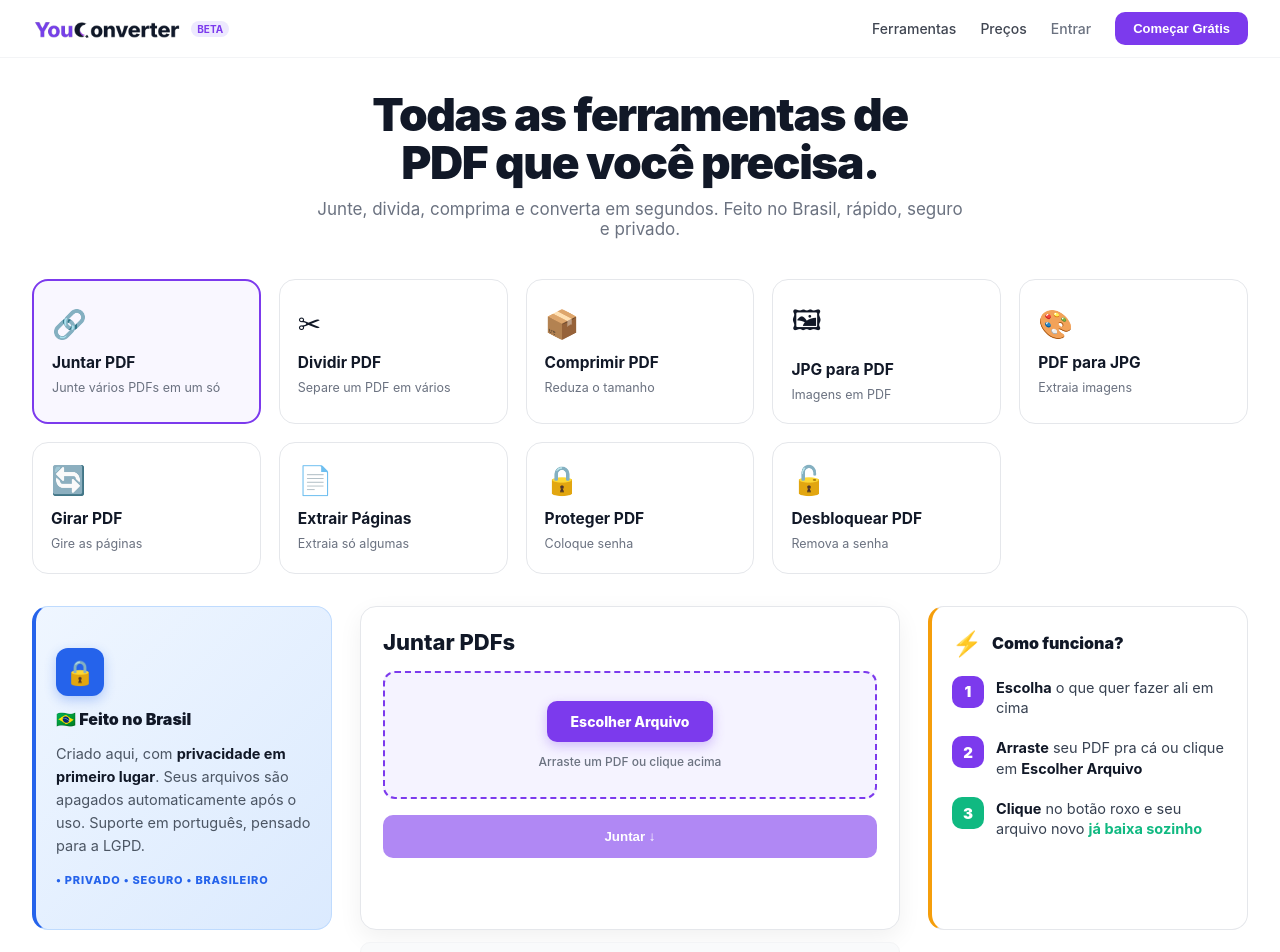
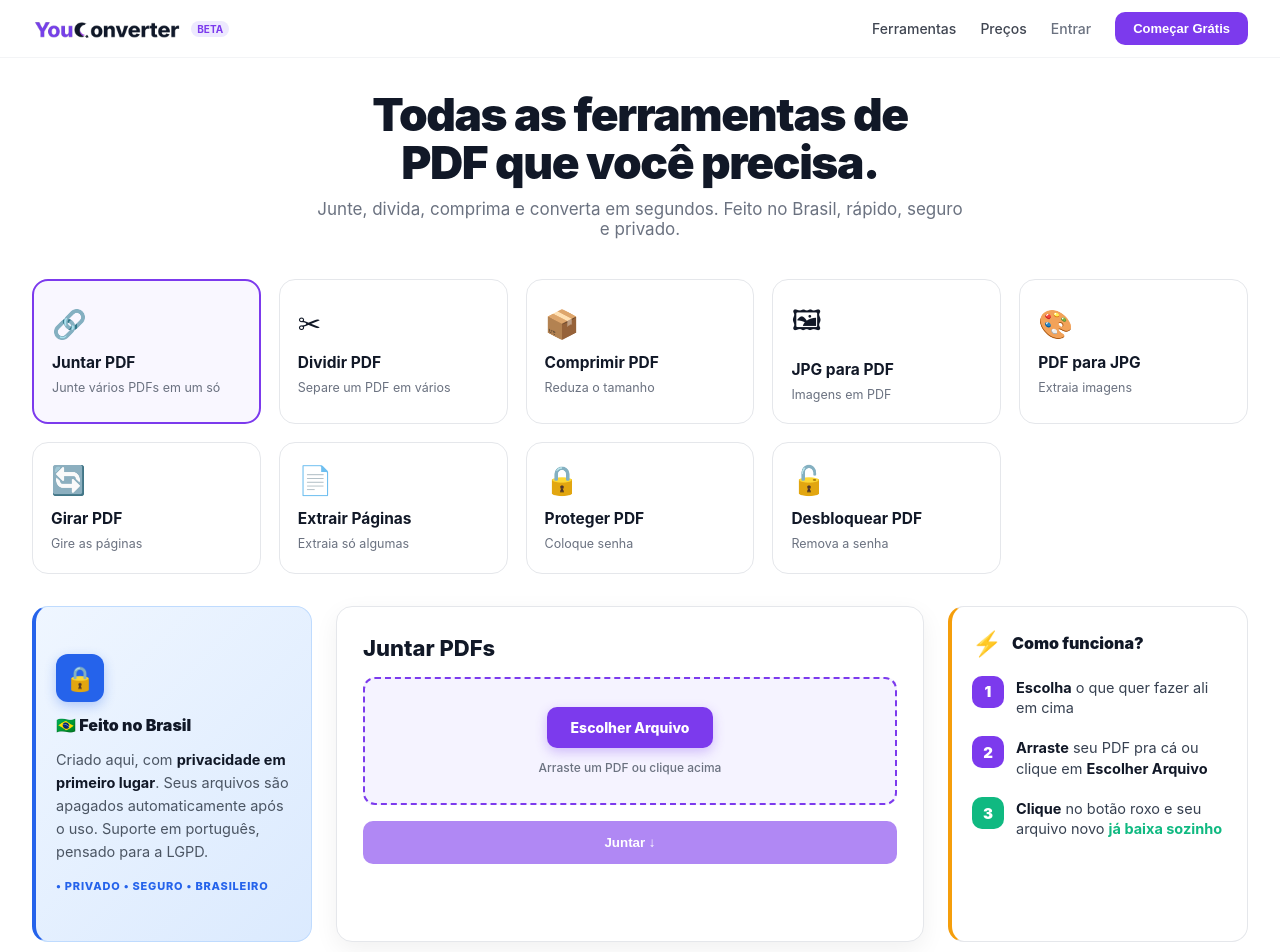
Before and after one commit to leofonsecadasilveira-boop/youconverter, a React (Vite) app in the folder frontend/: page / in a window 1280 px wide. Shown: the top 952 px of the page. Built offline with nearby package versions, Linux system fonts and the light colour scheme.

Commit message:
feat: centro mais largo - drop zone 185px

```diff
--- a/frontend/src/App.jsx
+++ b/frontend/src/App.jsx
@@ -102,7 +102,7 @@ export default function App() {
         </div>
 
         {/* ÁREA COM INSTRUÇÕES LATERAIS DESTACADAS */}
-        <div className="action-area-wrapper" style={{display:'grid', gridTemplateColumns:'300px 1fr 320px', gap:'28px', marginTop:'32px', alignItems:'stretch'}}>
+        <div className="action-area-wrapper" style={{display:'grid', gridTemplateColumns:'280px 1.25fr 300px', gap:'24px', marginTop:'32px', alignItems:'stretch'}}>
 
           {/* ESQUERDA - DESTAQUE */}
           <div className="side-info" style={{display:'flex'}}>
@@ -128,7 +128,7 @@ export default function App() {
 
           {/* CENTRO - FERRAMENTA */}
           <div>
-            <div style={{background: isDark? '#1f1f1f' : 'white', border: isDark? '1px solid #27272a' : '1px solid #e5e7eb', borderRadius:'16px', padding:'22px', boxShadow: isDark? '0 8px 24px rgba(0,0,0,0.3)' : '0 8px 24px rgba(0,0,0,0.06)', height:'100%', display:'flex', flexDirection:'column'}}>
+            <div style={{background: isDark? '#1f1f1f' : 'white', border: isDark? '1px solid #27272a' : '1px solid #e5e7eb', borderRadius:'16px', padding:'28px 26px', boxShadow: isDark? '0 8px 24px rgba(0,0,0,0.3)' : '0 8px 24px rgba(0,0,0,0.06)', height:'100%', display:'flex', flexDirection:'column'}}>
               <div style={{flex:1}}>
                 {renderTool()}
               </div>
```
